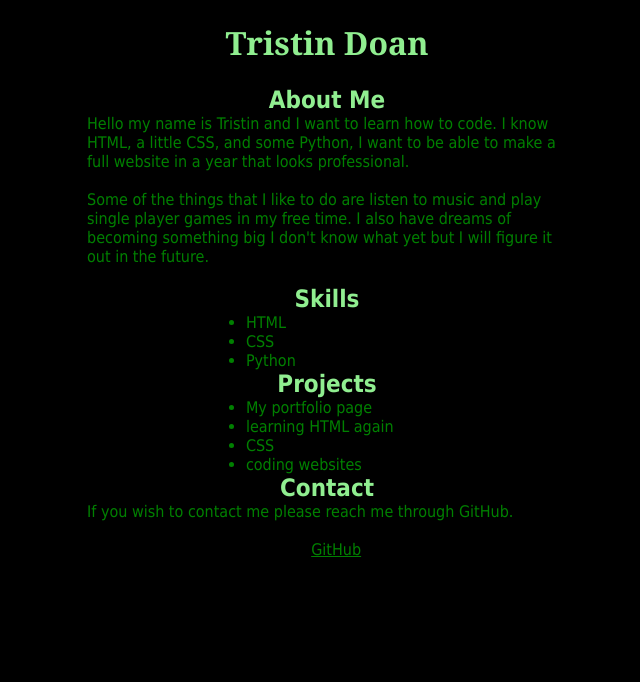
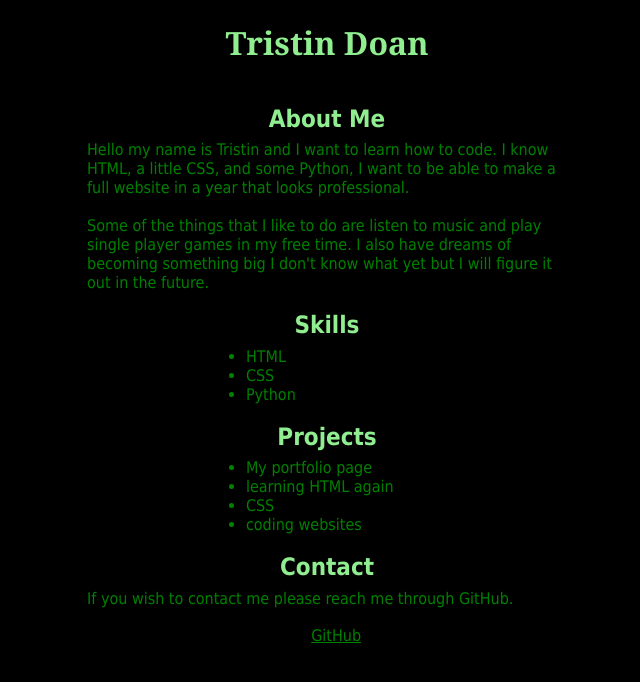
Before and after one commit to tdoan-tech/portfolio-site, a plain HTML site: page index.html in a window 1280 px wide. Shown: the whole page, without its empty margins (313-953 px from the left). Drawn offline with Linux system fonts and the light colour scheme.

Commit message:
thinging css

```diff
--- a/style.css
+++ b/style.css
@@ -19,12 +19,14 @@ h2 {
     font-family: Tahoma, Verdana, sans-serif;
     margin: 0 auto;
     text-align: center;
+    padding-bottom: 0.2cm;
 }
 h1 {
     color:lightgreen;
     font-family: Georgia, serif;
     font-size: xx-large;
     text-align: center;
+    padding-bottom: 0.5cm;
 }
 li {
     color:green;
@@ -46,4 +48,5 @@ a:hover {
 ul {
     margin: 0 auto;
     max-width:40%;
+    padding-bottom: 0.5cm;
 }
```
